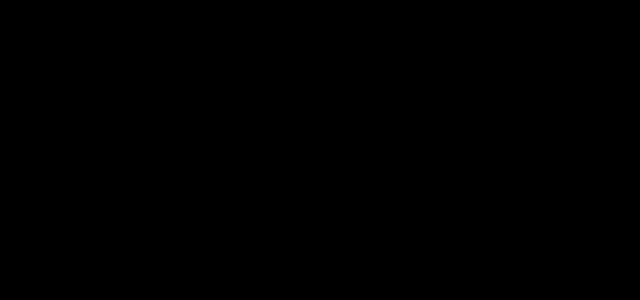
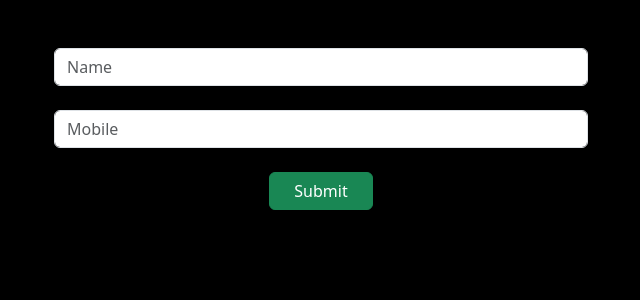
Before and after one commit to bhuvajayesh/react-tutorial, a React (Create React App) app: page /signin in a window 1280 px wide. Before the commit this address had no page. Shown: the top 300 px of the page, without its empty margins (319-959 px from the left). Built offline with nearby package versions, Linux system fonts and the light colour scheme.

Commit message:
signin form

```diff
--- a/src/App.js
+++ b/src/App.js
@@ -127,7 +127,7 @@
   };
 
   const deleteItem = (id) => {
-    console.log("deleted");
+    // console.log("deleted");
     setItems((oldItems) => {
       return oldItems.filter((arrElem, index) => {
         return index !== id;
@@ -139,7 +139,7 @@
   const [img, setImg] = useState("");
   const inputResult = (event) => {
     const data = event.target.value;
-    console.log(data);
+    // console.log(data);
     setImg(data);
   };
 
--- /dev/null
+++ b/src/pages/Home.js
@@ -0,0 +1,20 @@
+import React from "react";
+import { Link, useLocation } from "react-router-dom";
+
+const Home = () => {
+  const location = useLocation();
+  return (
+    <>
+      <Link to={"/signin"} style={{ color: "#fff" }}>
+        Back to signin
+      </Link>
+      <br />
+      <br />
+      <span>{location.state.name}</span>
+      <br />
+      <span>{location.state.number}</span>
+    </>
+  );
+};
+
+export default Home;
--- /dev/null
+++ b/src/pages/SignIn.js
@@ -0,0 +1,40 @@
+import React, { useState } from "react";
+import { useNavigate } from "react-router-dom";
+
+const SingIn = () => {
+  const navigate = useNavigate();
+  const [name, setName] = useState();
+  const [number, setNumber] = useState();
+
+  const submit = () => {
+    navigate("/home", { state: { name: name, number: number } });
+  };
+
+  return (
+    <form className="p-5 w-1/2 mx-auto">
+      <div className="from-group mb-4">
+        <input
+          type="text"
+          className="form-control"
+          placeholder="Name"
+          onChange={(e) => setName(e.target.value)}
+        />
+      </div>
+      <div className="from-group mb-4">
+        <input
+          type="number"
+          className="form-control"
+          placeholder="Mobile"
+          onChange={(e) => setNumber(e.target.value)}
+        />
+      </div>
+      <div className="text-center">
+        <button className="btn btn-success px-4" onClick={submit}>
+          Submit
+        </button>
+      </div>
+    </form>
+  );
+};
+
+export default SingIn;
--- a/src/routes/root.js
+++ b/src/routes/root.js
@@ -3,6 +3,8 @@
 import Test from "../pages/Test";
 import { Routes, Route, BrowserRouter } from "react-router-dom";
 import Contact from "../pages/Contact";
+import SignIn from "../pages/SignIn";
+import Home from "../pages/Home";
 
 const Routing = () => {
   return (
@@ -11,6 +13,8 @@
         <Route path="/" element={<App />} />
         <Route path="/test" element={<Test />} />
         <Route path="/contact" element={<Contact />} />
+        <Route path="/signin" element={<SignIn />} />
+        <Route path="/home" element={<Home />} />
       </Routes>
     </BrowserRouter>
   );
```
